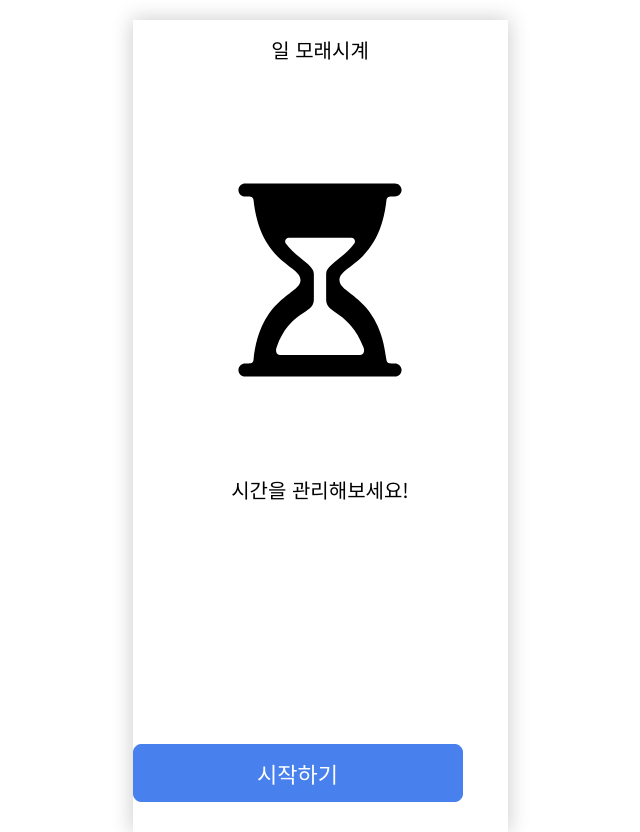
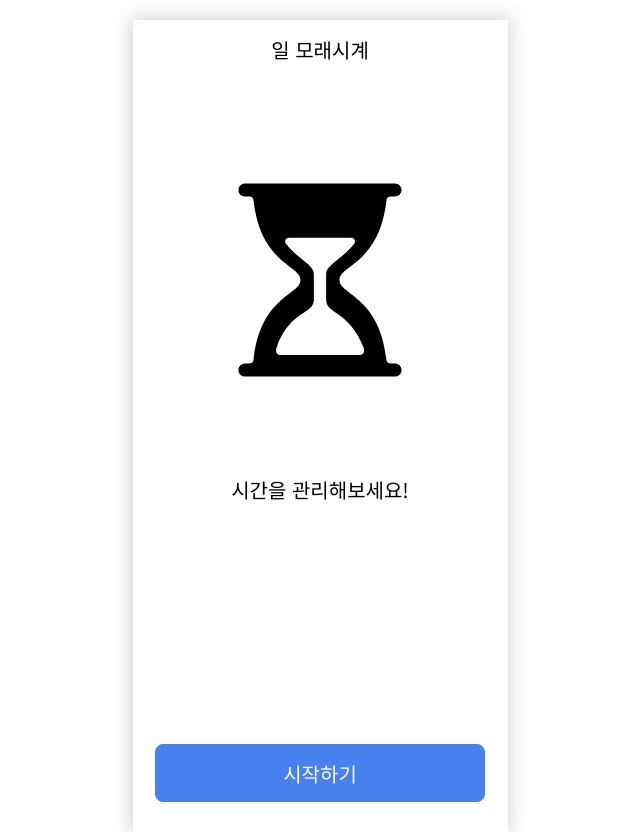
Before and after one commit to prgrms-fe-devcourse/FEDC2_TimeDivider_Root, a React (Create React App) app: page /home in a window 1280 px wide. Shown: the whole page, without its empty margins (320-960 px from the left). Built offline with nearby package versions, Linux system fonts and the light colour scheme.

Commit message:
fix: Home, 404 Page 버튼 컴포넌트 수정

```diff
--- a/src/pages/home.jsx
+++ b/src/pages/home.jsx
@@ -43,6 +43,8 @@ const HourGlass = styled.span`
 
 const ButtonArea = styled.div`
 	position: absolute;
+	display: flex;
+	justify-content: center;
 	margin: 2rem 2rem;
 	width: 100%;
 	bottom: 1rem;
--- a/src/pages/notFound.jsx
+++ b/src/pages/notFound.jsx
@@ -11,9 +11,9 @@ const NotFound = () => {
 						<h2> 🚨 Not Found 🚨 </h2>
 					</span>
 				</h2>
-				<Button>
-					<Link to="home">일 모래시계 만들기</Link>
-				</Button>
+				<Link to="home">
+					<Button>일 모래시계 만들기</Button>
+				</Link>
 			</ErrorSection>
 		</>
 	)
--- a/src/shared/components/Button.jsx
+++ b/src/shared/components/Button.jsx
@@ -6,7 +6,7 @@ const Button = ({
 	children,
 	width = 33,
 	height = 5.8,
-	fontSize = 2.2,
+	fontSize = 2.0,
 	fontColor = colors.white,
 	backgroundColor = colors.tossBlue,
 	borderColor = colors.tossBlue,
```
